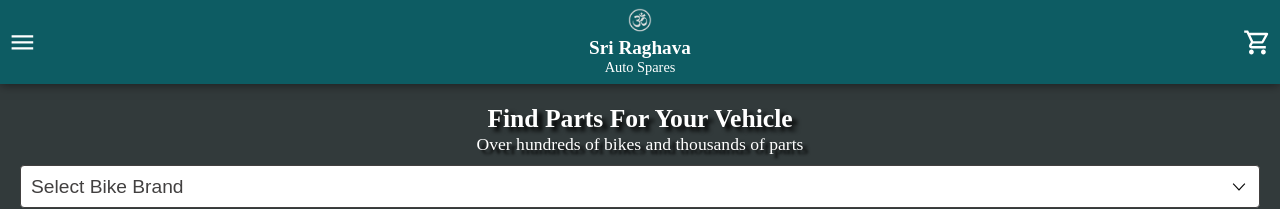
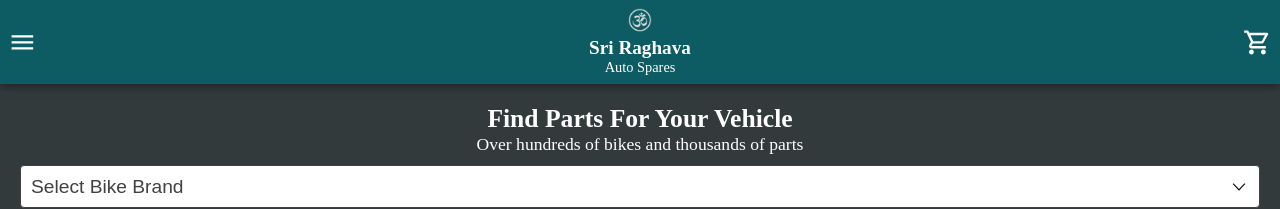
Before and after one commit to devigoprojects/sri-raghava-auto-spares, a React (Create React App) app in the folder front end/: page / in a window 1280 px wide. Shown: the top 209 px of the page. Built offline with nearby package versions, Linux system fonts and the light colour scheme.

Commit message:
front end searchcard

```diff
--- a/front end/src/css/SearchCard.css
+++ b/front end/src/css/SearchCard.css
@@ -13,13 +13,13 @@
 
 .card  h1 {
     color: white;
-    text-shadow: 5px 4px 4px black;
+    /* text-shadow: 5px 4px 4px black;   */
     text-align: center;
     font-size: 1.6em;
 }
 
 .card .subtext {
-    text-shadow: 5px 4px 3px black;
+    /* text-shadow: 5px 4px 3px black;   */
     font-size: 1.1em;
     color:white;
     text-align: center;
```
